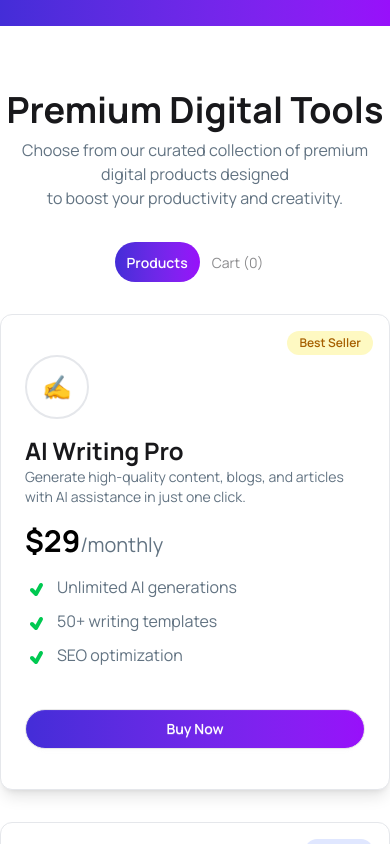
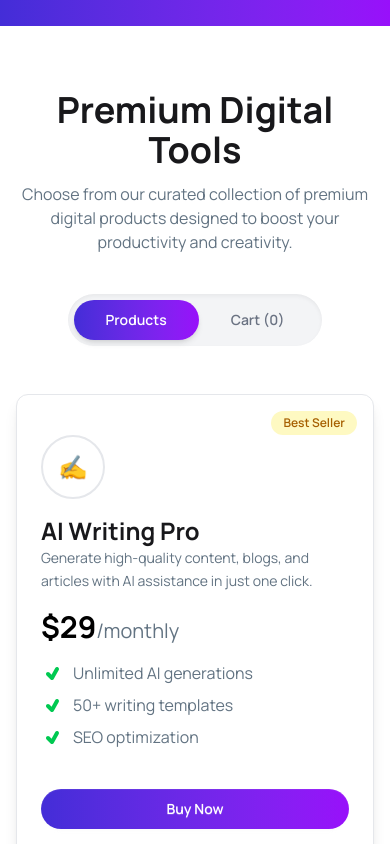
Before and after one commit to Saharier36/Digital-Tools-Shop, a React (Vite) app: page / in a window 390 px wide. Shown: the part 1360-2204 px from the top of the page. Built offline with nearby package versions, Linux system fonts and the light colour scheme.

Commit message:
Enhance Cart and ProductCard components with improved styling and layout; update Products component for better tab navigation and responsiveness

```diff
--- a/src/components/Products/Cart.jsx
+++ b/src/components/Products/Cart.jsx
@@ -3,30 +3,43 @@ import { IoTrashBin } from "react-icons/io5";
 import { toast } from "react-toastify";
 
 const Cart = ({ cart, removeFromCart, clearCart }) => {
+  const total = cart.reduce(
+    (sum, item) => sum + item.price * (item.quantity ?? 1),
+    0,
+  );
+
   return (
-    <div className="max-w-7xl mx-auto">
+    <div className="max-w-7xl mx-auto px-4">
       <h2 className="text-2xl font-bold mb-4">Your Cart</h2>
 
       {cart.length === 0 ? (
-        <div className="flex flex-col justify-center items-center gap-2 bg-[#F9FAFC] p-20 mb-2 rounded-xl">
-          <IoTrashBin className="text-6xl text-gray-500" />
-          <p className="text-xl font-semibold">No items in cart</p>
+        <div className="flex flex-col justify-center items-center gap-4 bg-[#F9FAFC] py-20 px-6 mb-4 rounded-3xl border-2 border-dashed border-gray-200">
+          <div className="bg-white p-6 rounded-full shadow-sm">
+            <IoTrashBin className="text-6xl text-gray-300" />
+          </div>
+          <div className="text-center">
+            <p className="text-2xl font-bold text-gray-800">
+              Your cart is empty
+            </p>
+            <p className="text-gray-500 mt-1">
+              Looks like you haven't added anything yet.
+            </p>
+          </div>
         </div>
       ) : (
-        <ul>
-          {cart.map((item, index) => (
-            <div key={index} className="bg-[#F9FAFC] p-4 mb-2 rounded-xl">
-              <div className="flex items-center justify-between">
+        <ul className="space-y-3">
+          {cart.map((item) => (
+            <li key={item.id}>
+              <div className="bg-[#F9FAFC] p-4 rounded-xl flex items-center justify-between">
                 <div className="flex items-center gap-4">
-                  <span className="border-2 border-gray-200 bg-white rounded-full p-4 w-16 h-16 flex items-center justify-center text-2xl">
+                  <span className="border-2 border-gray-200 bg-white rounded-full w-16 h-16 flex items-center justify-center text-2xl shrink-0">
                     {item.icon}
                   </span>
                   <div>
                     <h3 className="font-bold">{item.name}</h3>
-                    <p className="text-gray-500">${item.price}</p>
+                    <p className="text-gray-500">${item.price.toFixed(2)}</p>
                   </div>
                 </div>
-                <div>
                 <button
                   onClick={() => {
                     removeFromCart(item);
@@ -37,31 +50,28 @@ const Cart = ({ cart, removeFromCart, clearCart }) => {
                   Remove
                 </button>
               </div>
-              </div>
-            </div>
+            </li>
           ))}
         </ul>
       )}
 
-      <div className=" flex justify-between text-2xl font-bold mt-4">
+      {cart.length > 0 && (
+        <>
+          <div className="flex justify-between text-xl md:text-2xl font-bold mt-6 px-2">
             <p>Total:</p>
-        <p>
-          $
-          {cart.reduce(
-            (total, item) => total + item.price * (item.quantity || 1),
-            0,
-          )}
-        </p>
+            <p>${total.toFixed(2)}</p>
           </div>
           <button
             onClick={() => {
               clearCart();
               toast.success("Order placed successfully 🎉");
             }}
-        className="btn btn-block rounded-full bg-linear-to-r from-indigo-700 to-purple-600 text-white mt-4"
+            className="btn w-full rounded-full bg-linear-to-r from-indigo-700 to-purple-600 text-white mt-4 border-none hover:opacity-90"
           >
             Proceed to Checkout
           </button>
+        </>
+      )}
     </div>
   );
 };
--- a/src/components/Products/ProductCard.jsx
+++ b/src/components/Products/ProductCard.jsx
@@ -1,5 +1,4 @@
-import React from "react";
-import { useState } from "react";
+import React, { useState } from "react";
 import { TiTick } from "react-icons/ti";
 
 const tagClass = {
@@ -10,28 +9,31 @@ const tagClass = {
 
 const ProductCard = ({ product, addToCart }) => {
   const [isBuy, setIsBuy] = useState(false);
+
   const handleBuy = () => {
     setIsBuy(true);
     addToCart(product);
   };
+
   return (
-    <div
-      key={product.id}
-      className="relative bg-base-100 shadow-lg rounded-xl py-10 px-6 flex flex-col gap-4 max-w-100 border border-gray-200"
-    >
-      <span
-        className={`absolute top-4 right-4 px-3 py-1 rounded-full text-xs font-semibold ${tagClass[product.tagType]}`}
-      >
-        {product.tag}
-      </span>
+    <div className="relative bg-base-100 shadow-lg rounded-xl py-10 px-6 flex flex-col gap-4 w-full border border-gray-200">
+      {product.tag && (
+        <span
+          className={`absolute top-4 right-4 px-3 py-1 rounded-full text-xs font-semibold ${tagClass[product.tagType] || "bg-gray-100"}`}
+        >
+          {product.tag}
+        </span>
+      )}
 
-      <div className="border-2 border-gray-200 rounded-full p-4 w-16 h-16 flex items-center justify-center">
+      <div className="border-2 border-gray-200 rounded-full p-4 w-16 h-16 flex items-center justify-center shrink-0">
         <span className="text-2xl">{product.icon}</span>
       </div>
 
       <div>
         <h2 className="text-2xl font-bold">{product.name}</h2>
-        <p className="text-[#627382] text-sm">{product.description}</p>
+        <p className="text-[#627382] text-sm leading-relaxed">
+          {product.description}
+        </p>
       </div>
 
       <p className="text-xl text-[#627382]">
@@ -39,10 +41,10 @@ const ProductCard = ({ product, addToCart }) => {
         {product.period}
       </p>
 
-      <ul className="flex flex-col gap-2 text-[#627382]">
+      <ul className="flex flex-col gap-2 text-[#627382] grow">
         {product.features.map((feature, i) => (
-          <li key={i}>
-            <TiTick className="inline text-green-500 text-2xl mr-2" />
+          <li key={i} className="flex items-start">
+            <TiTick className="inline text-green-500 text-2xl mr-2 shrink-0" />
             <span>{feature}</span>
           </li>
         ))}
@@ -50,10 +52,10 @@ const ProductCard = ({ product, addToCart }) => {
 
       <div className="mt-6">
         <button
-          className={`btn btn-block rounded-full text-white ${
+          className={`btn btn-block rounded-full text-white border-none transition-all ${
             isBuy
-              ? "bg-green-500"
-              : "bg-linear-to-r from-indigo-700 to-purple-600"
+              ? "bg-green-500 hover:bg-green-600"
+              : "bg-linear-to-r from-indigo-700 to-purple-600 hover:opacity-90"
           }`}
           onClick={handleBuy}
         >
--- a/src/components/Products/Products.jsx
+++ b/src/components/Products/Products.jsx
@@ -1,7 +1,5 @@
-import React from "react";
-import { use } from "react";
+import React, { use, useState } from "react";
 import ProductCard from "./ProductCard";
-import { useState } from "react";
 import Cart from "./Cart";
 
 const Products = ({
@@ -15,60 +13,61 @@ const Products = ({
   const [activeTab, setActiveTab] = useState("products");
 
   return (
-    <div className="mx-auto py-16">
-      <div className="text-center mb-8">
+    <div className="mx-auto py-16 px-4 sm:px-6 lg:px-8 max-w-7xl">
+      <div className="text-center mb-10">
         <h1 className="text-4xl font-bold">Premium Digital Tools</h1>
-        <p className="text-[#627382] mt-2">
+        <p className="text-[#627382] mt-3 max-w-2xl mx-auto">
           Choose from our curated collection of premium digital products
-          designed
-          <br />
-          to boost your productivity and creativity.
+          designed to boost your productivity and creativity.
         </p>
       </div>
 
-      <div className="tabs justify-center mb-8">
-        <input
-          type="radio"
-          name="my_tabs_1"
-          className={`tab rounded-full ${
+      <div className="flex justify-center mb-12">
+        <div className="bg-gray-100 p-1.5 rounded-full inline-flex items-center shadow-inner">
+          <button
+            onClick={() => setActiveTab("products")}
+            className={`px-8 py-2.5 rounded-full text-sm font-semibold transition-all duration-300 ${
               activeTab === "products"
-              ? "bg-linear-to-r from-indigo-700 to-purple-600 font-semibold text-white"
-              : ""
+                ? "bg-linear-to-r from-indigo-700 to-purple-600 text-white shadow-md"
+                : "text-gray-500 hover:text-gray-800"
             }`}
-          aria-label="Products"
-          onClick={() => setActiveTab("products")}
-          defaultChecked
-        />
-        <input
-          type="radio"
-          name="my_tabs_1"
-          className={`tab rounded-full ${
+          >
+            Products
+          </button>
+          <button
+            onClick={() => setActiveTab("cart")}
+            className={`px-8 py-2.5 rounded-full text-sm font-semibold transition-all duration-300 ${
               activeTab === "cart"
-              ? "bg-linear-to-r from-indigo-700 to-purple-600 font-semibold text-white"
-              : ""
+                ? "bg-linear-to-r from-indigo-700 to-purple-600 text-white shadow-md"
+                : "text-gray-500 hover:text-gray-800"
             }`}
-          aria-label={`Cart (${cart.length})`}
-          onClick={() => setActiveTab("cart")}
-        />
+          >
+            Cart ({cart.length})
+          </button>
         </div>
-      {activeTab === "products" && (
-        <div className="grid grid-cols-1 md:grid-cols-2 lg:grid-cols-3 gap-8 max-w-7xl mx-auto">
+      </div>
+
+      <div className="w-full">
+        {activeTab === "products" ? (
+          <div className="grid grid-cols-1 md:grid-cols-2 lg:grid-cols-3 gap-8">
             {products.map((product) => (
               <ProductCard
                 key={product.id}
                 product={product}
                 addToCart={addToCart}
-            ></ProductCard>
+              />
             ))}
           </div>
-      )}
-      {activeTab === "cart" && (
+        ) : (
+          <div className="w-full">
             <Cart
               cart={cart}
               removeFromCart={removeFromCart}
               clearCart={clearCart}
-        ></Cart>
+            />
+          </div>
         )}
+      </div>
     </div>
   );
 };
```
Lines whose indentation alone changed are shown as unchanged.
